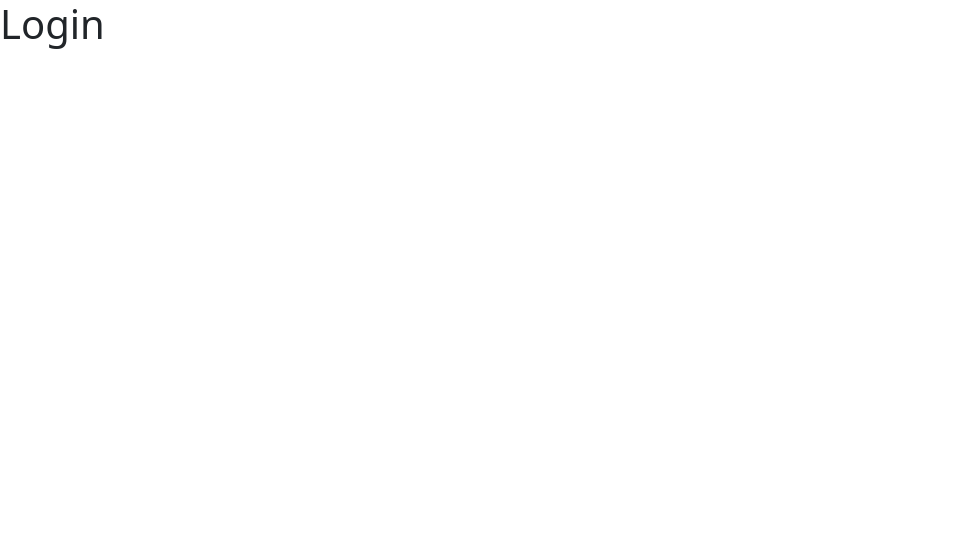
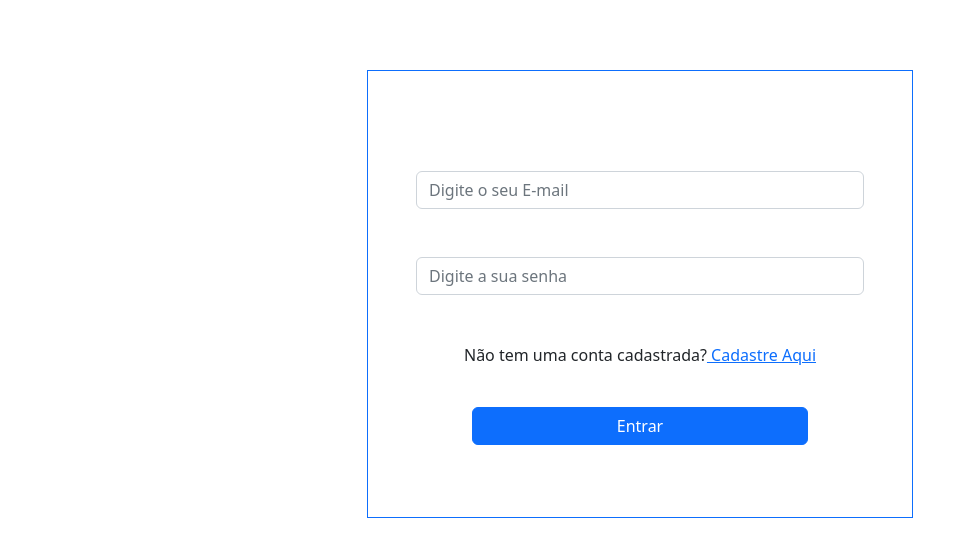
Before and after one commit to julesjrenck/projeto_com_node_mongoDB_Vue, a Vue app in the folder frontend/authentication-app-vue/: page / in a window 1280 px wide. Shown: the top 556 px of the page, without its empty margins (0-973 px from the left). Built offline with nearby package versions, Linux system fonts and the light colour scheme.

Commit message:
Desenvolvido layout da tela de login e ajustes no lint

```diff
--- a/frontend/authentication-app-vue/src/components/auth-components/login/Login.js
+++ b/frontend/authentication-app-vue/src/components/auth-components/login/Login.js
@@ -2,7 +2,15 @@ export default {
   name: 'LoginComponent',
   data() {
     return {
-
+      loginForm: {
+        email: null,
+        password: null,
+      },
     };
   },
+  methods: {
+    loginSubmitUserForm() {},
+
+    async submitLoginUser() {},
+  },
 };
--- a/frontend/authentication-app-vue/src/components/auth-components/login/LoginComponent.vue
+++ b/frontend/authentication-app-vue/src/components/auth-components/login/LoginComponent.vue
@@ -1,6 +1,44 @@
 <template>
-  <div class="row justify-content-center">
-    <h1>Login</h1>
+  <div class="container">
+    <div class="row">
+      <div class="col-lg-6 offset-lg-3 col-sm-10 offset-sm-1">
+        <form
+          class="text-center border border-primary p-5"
+          style="margin-top: 70px; height: auto; padding-top: 100px !important"
+          v-on:submit.prevent="loginSubmitUserForm()"
+        >
+          <input
+            aria-label="email"
+            type="email"
+            id="email"
+            class="form-control mb-5"
+            placeholder="Digite o seu E-mail"
+            v-model="loginForm.email"
+          />
+          <input
+            aria-label="password"
+            type="password"
+            id="password"
+            class="form-control mb-5"
+            placeholder="Digite a sua senha"
+            v-model="loginForm.password"
+          />
+          <p class="center">
+            Não tem uma conta cadastrada?<router-link to="/register">
+              Cadastre Aqui</router-link
+            >
+          </p>
+           <center>
+            <button
+              @click="submitLoginUser"
+              class="btn btn-primary btn-block w-75 my-4"
+            >
+              Entrar
+            </button>
+          </center>
+        </form>
+      </div>
+    </div>
   </div>
 </template>
 
--- a/frontend/authentication-app-vue/src/router/index.js
+++ b/frontend/authentication-app-vue/src/router/index.js
@@ -15,7 +15,7 @@ const routes = [
     component: () => import('../components/auth-components/home/HomeComponent.vue'),
   },
   {
-    path: '/',
+    path: '/register',
     name: 'register',
     component: () => import('../components/auth-components/register/RegisterComponent.vue'),
   },
--- a/frontend/authentication-app-vue/src/views/pages/home/Home.Vue
+++ b/frontend/authentication-app-vue/src/views/pages/home/Home.Vue
@@ -6,6 +6,7 @@
 
 <script>
 import Home from '@/components/auth-components/home/HomeComponent.vue';
+
 export default {
   components: {
     Home,
--- a/frontend/authentication-app-vue/src/views/pages/login/Login.Vue
+++ b/frontend/authentication-app-vue/src/views/pages/login/Login.Vue
@@ -6,6 +6,7 @@
 
 <script>
 import Login from '@/components/auth-components/login/LoginComponent.vue';
+
 export default {
   components: {
     Login,
--- a/frontend/authentication-app-vue/vue.config.js
+++ b/frontend/authentication-app-vue/vue.config.js
@@ -2,4 +2,5 @@ const { defineConfig } = require('@vue/cli-service');
 
 module.exports = defineConfig({
   transpileDependencies: true,
+  lintOnSave: false,
 });
```
Also changed, not shown: frontend/authentication-app-vue/package.json (+3 -4 lines), frontend/authentication-app-vue/src/.eslintrc.js, frontend/authentication-app-vue/src/views/pages/register/Register.Vue (line endings or trailing spaces), 1 other file (tests, documents, lock files or other folders).
